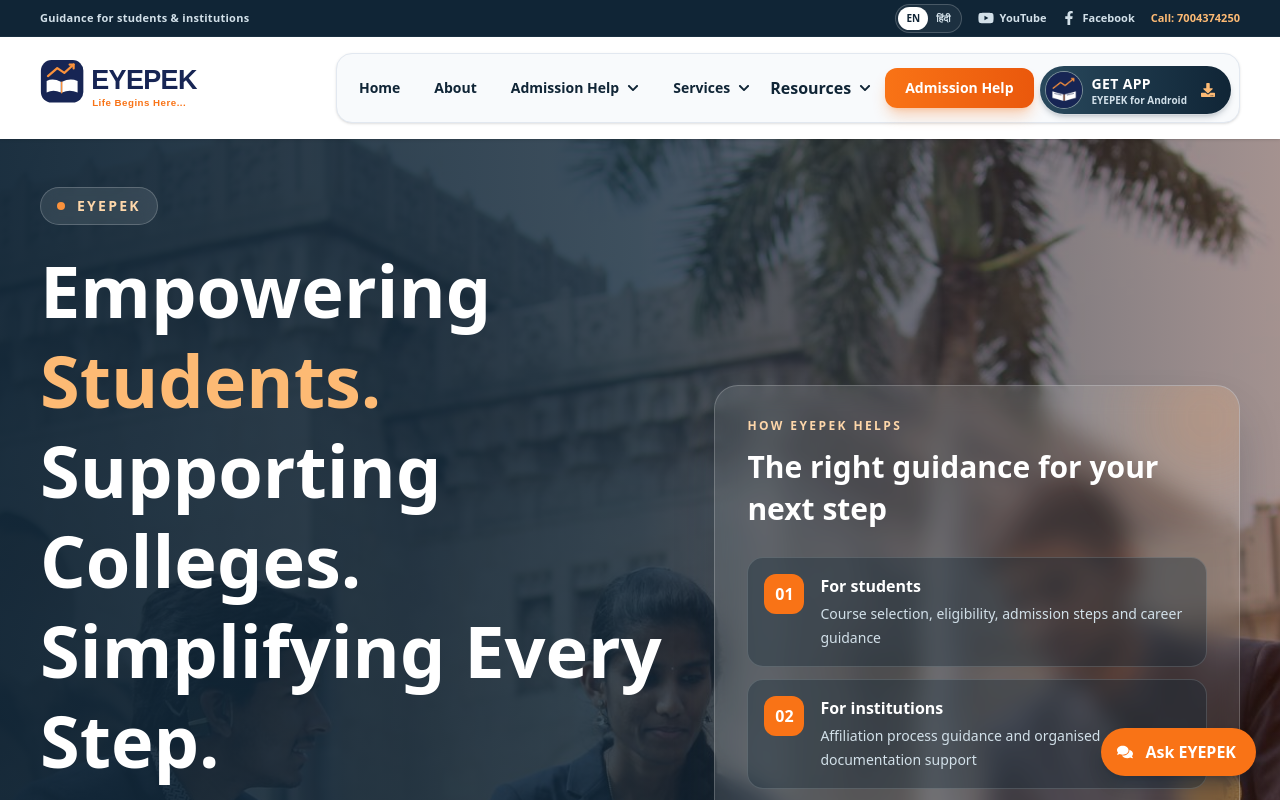
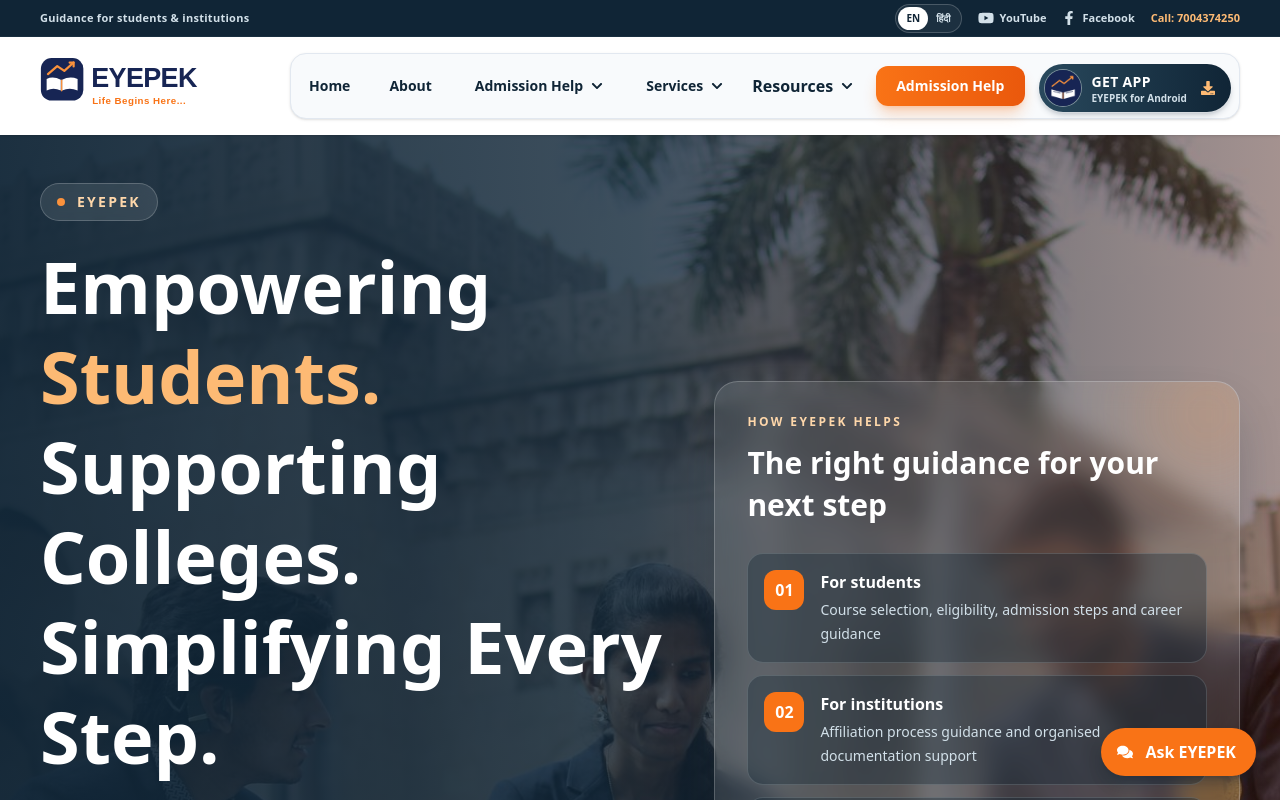
Before and after one commit to eyepek/EYEPEK, a React (Vite) app: page / in a window 1280 px wide. Shown: the top 800 px of the page. Built offline with nearby package versions, Linux system fonts and the light colour scheme.

Commit message:
Balance header spacing and distribute navigation items evenly

```diff
--- a/src/components/NavBar.jsx
+++ b/src/components/NavBar.jsx
@@ -63,15 +63,15 @@ const NavBar = () => {
           </div>
         </div>
       </div>
-      <div className='mx-auto flex max-w-7xl items-center justify-between px-4 py-3 sm:px-6 md:px-10 md:py-4'>
+      <div className='mx-auto flex max-w-7xl items-center gap-5 px-4 py-3 sm:px-6 md:px-10 md:py-4'>
         <Link to='/' onClick={closeMenu} aria-label='EYEPEK home' className='shrink-0'>
           <img src='/images/eyepek-logo.svg' alt='EYEPEK' className='block h-auto w-[174px] sm:w-[210px] md:w-[230px]' />
         </Link>
         <button type='button' aria-label={isOpen ? 'Close navigation' : 'Open navigation'} aria-controls='primary-navigation' aria-expanded={isOpen} onClick={() => setIsOpen(!isOpen)} className='rounded-md p-2 text-blue-950 lg:hidden'>
           <IoMdMenu className='h-8 w-8' />
         </button>
-        <nav id='primary-navigation' className={`${isOpen ? 'flex' : 'hidden'} absolute left-0 top-full w-full flex-col gap-2 border-t border-slate-100 bg-white px-5 py-5 font-semibold text-blue-950 shadow-xl lg:static lg:flex lg:w-auto lg:flex-row lg:items-center lg:gap-1.5 lg:rounded-2xl lg:border lg:border-slate-200 lg:bg-slate-50 lg:p-2 lg:shadow-sm`}>
-          <Link to='/' onClick={closeMenu} className='rounded-xl px-4 py-3 text-sm font-bold transition duration-200 hover:bg-blue-100 hover:text-orange-700 lg:px-3.5 lg:py-2.5'>{t('Home', 'होम')}</Link>
+        <nav id='primary-navigation' className={`${isOpen ? 'flex' : 'hidden'} absolute left-0 top-full w-full flex-col gap-2 border-t border-slate-100 bg-white px-5 py-5 font-semibold text-blue-950 shadow-xl lg:static lg:flex lg:flex-1 lg:flex-row lg:items-center lg:justify-between lg:gap-1 lg:rounded-2xl lg:border lg:border-slate-200 lg:bg-slate-50 lg:px-2 lg:py-1.5 lg:shadow-sm`}>
+          <Link to='/' onClick={closeMenu} className='rounded-xl px-4 py-3 text-sm font-bold transition duration-200 hover:bg-blue-100 hover:text-orange-700 lg:px-2.5 lg:py-2'>{t('Home', 'होम')}</Link>
           <a href='/#about' onClick={closeMenu} className='rounded-xl px-4 py-3 text-sm font-bold transition duration-200 hover:bg-blue-100 hover:text-orange-700 lg:px-3.5 lg:py-2.5'>{t('About', 'हमारे बारे में')}</a>
           <div className='relative'>
             <button type='button' onClick={() => { setGuidanceOpen(!guidanceOpen); setServicesOpen(false); setJourneyOpen(false); }} aria-expanded={guidanceOpen} aria-controls='guidance-dropdown' className='inline-flex w-full items-center justify-between gap-2 rounded-xl px-4 py-3 text-left text-sm font-bold transition duration-200 hover:bg-blue-100 hover:text-orange-700 lg:w-auto lg:px-3.5 lg:py-2.5'>
```
